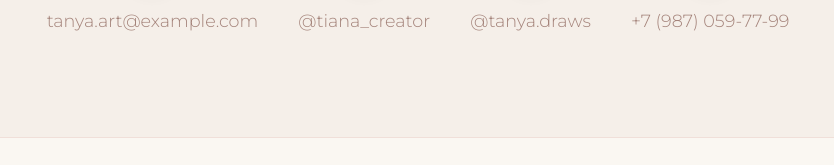
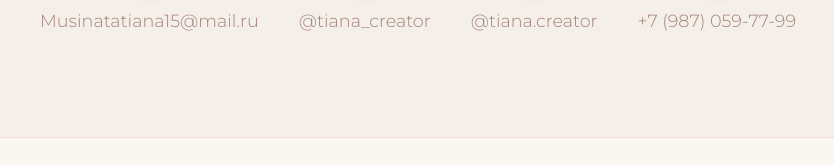
Before and after one commit to scalprik-star/tanya-portfolio, a plain HTML site: page index.html in a window 1280 px wide. Shown: the part 7749-7914 px from the top of the page, 222-1056 px from the left. Drawn offline with nearby package versions, Linux system fonts and the light colour scheme; a web font is replaced by a local one.

Commit message:
Update index.html

```diff
--- a/index.html
+++ b/index.html
@@ -125,7 +125,7 @@
                 <div class="contact-links">
                     <div class="contact-item">
                         <i class="fas fa-envelope"></i>
-                        <a href="mailto:tanya.art@example.com">tanya.art@example.com</a>
+                        <a href="mailto:Musinatatiana15@mail.ru">Musinatatiana15@mail.ru</a>
                     </div>
                     <div class="contact-item">
                         <i class="fab fa-telegram"></i>
@@ -133,7 +133,7 @@
                     </div>
                     <div class="contact-item">
                         <i class="fab fa-instagram"></i>
-                        <a href="#">@tanya.draws</a>
+                        <a href="https://instagram.com/tiana.creator">@tiana.creator</a>
                     </div>
                     <div class="contact-item">
                         <i class="fas fa-phone-alt"></i>
```
